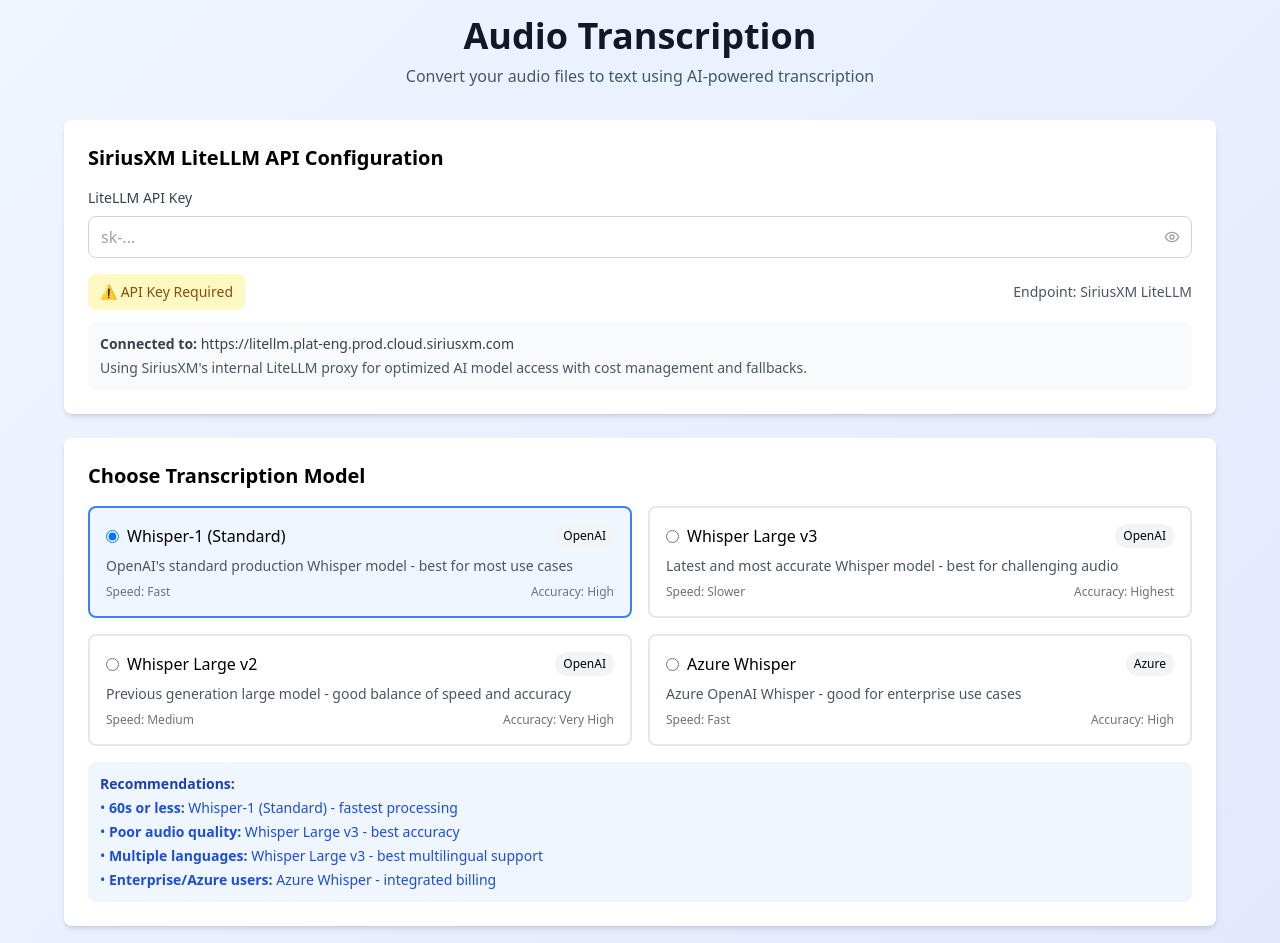
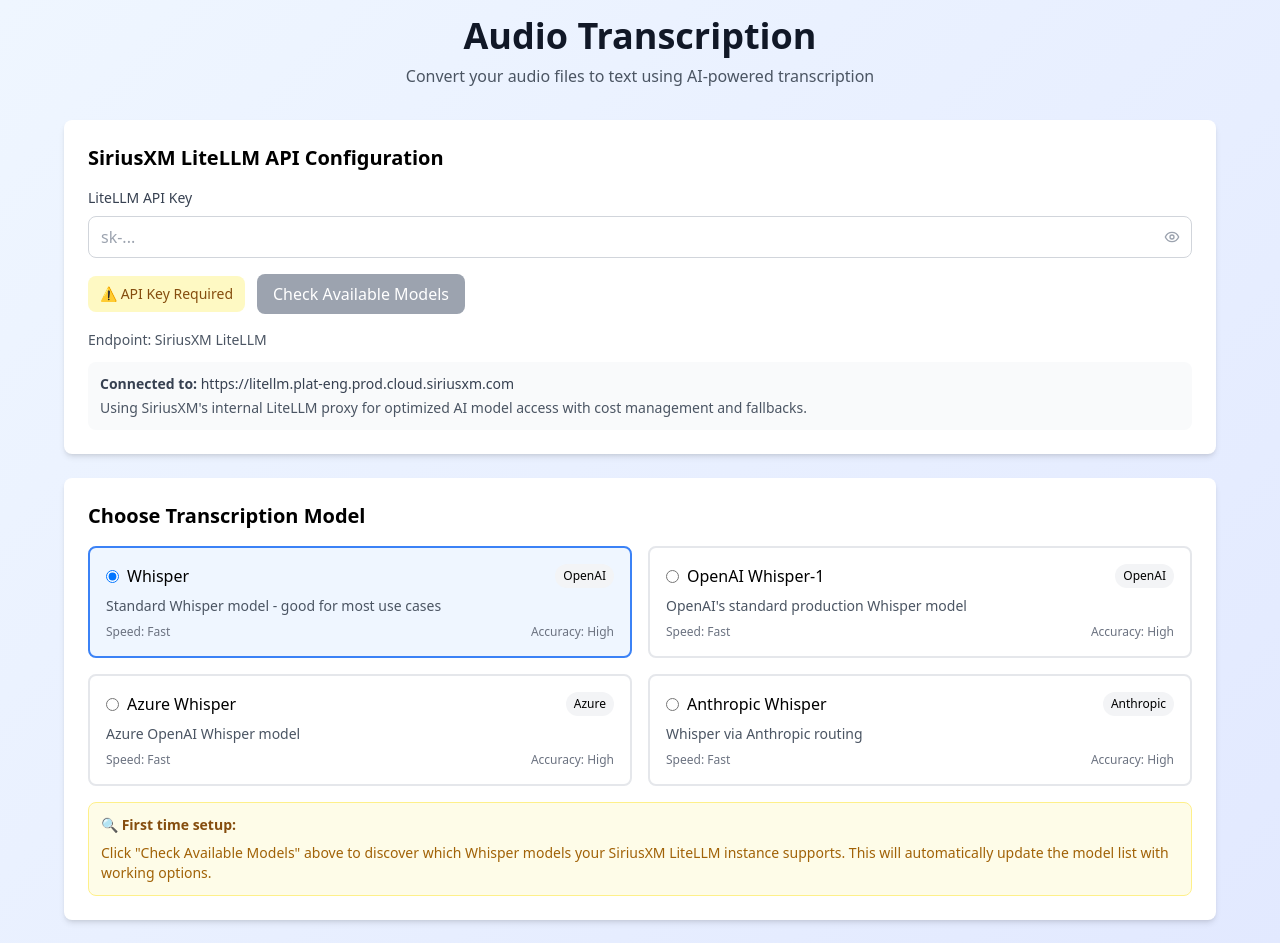
Before and after one commit to wh1sk0/audio-transcription-app, a React (Create React App) app: page / in a window 1280 px wide. Shown: the top 943 px of the page. Built offline with nearby package versions, Linux system fonts and the light colour scheme.

Commit message:
Fix API authentication to use X-API-Key

```diff
--- a/src/App.js
+++ b/src/App.js
@@ -3,42 +3,44 @@
 
 const AudioTranscriptionApp = () => {
   const [files, setFiles] = useState([]);
-  const [selectedModel, setSelectedModel] = useState('whisper-1');
+  const [selectedModel, setSelectedModel] = useState('whisper');
   const [isProcessing, setIsProcessing] = useState(false);
   const [results, setResults] = useState([]);
   const [dragActive, setDragActive] = useState(false);
   const [apiKey, setApiKey] = useState('');
   const [showApiKey, setShowApiKey] = useState(false);
+  const [availableModels, setAvailableModels] = useState([]);
+  const [checkingModels, setCheckingModels] = useState(false);
   const [baseUrl, setBaseUrl] = useState('https://litellm.plat-eng.prod.cloud.siriusxm.com');
   const fileInputRef = useRef(null);
   const folderInputRef = useRef(null);
 
   const models = {
-    'whisper-1': {
-      name: 'Whisper-1 (Standard)',
-      description: 'OpenAI\'s standard production Whisper model - best for most use cases',
+    'whisper': {
+      name: 'Whisper',
+      description: 'Standard Whisper model - good for most use cases',
       provider: 'OpenAI',
       speed: 'Fast',
       accuracy: 'High'
     },
-    'whisper-large-v3': {
-      name: 'Whisper Large v3',
-      description: 'Latest and most accurate Whisper model - best for challenging audio',
+    'openai/whisper-1': {
+      name: 'OpenAI Whisper-1',
+      description: 'OpenAI\'s standard production Whisper model',
       provider: 'OpenAI',
-      speed: 'Slower',
-      accuracy: 'Highest'
+      speed: 'Fast',
+      accuracy: 'High'
     },
-    'whisper-large-v2': {
-      name: 'Whisper Large v2',
-      description: 'Previous generation large model - good balance of speed and accuracy',
-      provider: 'OpenAI',
-      speed: 'Medium',
-      accuracy: 'Very High'
+    'azure/whisper': {
+      name: 'Azure Whisper',
+      description: 'Azure OpenAI Whisper model',
+      provider: 'Azure',
+      speed: 'Fast',
+      accuracy: 'High'
     },
-    'azure/whisper-1': {
-      name: 'Azure Whisper',
-      description: 'Azure OpenAI Whisper - good for enterprise use cases',
-      provider: 'Azure',
+    'anthropic/whisper': {
+      name: 'Anthropic Whisper',
+      description: 'Whisper via Anthropic routing',
+      provider: 'Anthropic',
       speed: 'Fast',
       accuracy: 'High'
     }
@@ -103,6 +105,43 @@
     setResults(prev => prev.filter(result => result.id !== id));
   };
 
+  // Check what models are available
+  const checkAvailableModels = async () => {
+    if (!apiKey.trim()) {
+      alert('Please enter your API key first.');
+      return;
+    }
+
+    setCheckingModels(true);
+    try {
+      const response = await fetch(`${baseUrl}/v1/models`, {
+        headers: {
+          'X-API-Key': apiKey,
+        },
+      });
+
+      if (!response.ok) {
+        throw new Error(`Failed to fetch models: ${response.status}`);
+      }
+
+      const data = await response.json();
+      const whisperModels = data.data?.filter(model =>
+        model.id.toLowerCase().includes('whisper')
+      ) || [];
+
+      setAvailableModels(whisperModels);
+
+      if (whisperModels.length > 0 && !whisperModels.find(m => m.id === selectedModel)) {
+        setSelectedModel(whisperModels[0].id);
+      }
+
+    } catch (error) {
+      alert(`Error checking models: ${error.message}`);
+      console.error('Model check error:', error);
+    }
+    setCheckingModels(false);
+  };
+
   const formatFileSize = (bytes) => {
     if (bytes === 0) return '0 Bytes';
     const k = 1024;
@@ -125,7 +164,7 @@
     const response = await fetch(`${baseUrl}/audio/transcriptions`, {
       method: 'POST',
       headers: {
-        'Authorization': `Bearer ${apiKey}`,
+        'X-API-Key': apiKey,
       },
       body: formData,
     });
@@ -261,13 +300,30 @@
             </div>
           </div>
 
-          <div className="flex items-center justify-between">
+          <div className="flex items-center space-x-3">
             <div className={`px-3 py-2 rounded-lg text-sm ${
               apiKey.trim() ? 'bg-green-100 text-green-800' : 'bg-yellow-100 text-yellow-800'
             }`}>
               {apiKey.trim() ? '✓ API Key Set' : '⚠ API Key Required'}
             </div>
 
+            <button
+              onClick={checkAvailableModels}
+              disabled={!apiKey.trim() || checkingModels}
+              className="bg-purple-600 text-white px-4 py-2 rounded-lg hover:bg-purple-700 disabled:bg-gray-400 disabled:cursor-not-allowed transition-colors flex items-center gap-2"
+            >
+              {checkingModels ? (
+                <>
+                  <Loader2 className="h-4 w-4 animate-spin" />
+                  Checking...
+                </>
+              ) : (
+                'Check Available Models'
+              )}
+            </button>
+          </div>
+
+          <div className="flex items-center justify-between mt-4">
             <div className="text-sm text-gray-600">
               <span>Endpoint: SiriusXM LiteLLM</span>
             </div>
@@ -281,11 +337,56 @@
               Using SiriusXM's internal LiteLLM proxy for optimized AI model access with cost management and fallbacks.
             </p>
           </div>
+
+          {availableModels.length > 0 && (
+            <div className="mt-4 p-3 bg-green-50 rounded-lg border border-green-200">
+              <p className="text-sm text-green-800 mb-2">
+                <strong>✓ Available Whisper Models Found:</strong>
+              </p>
+              <div className="flex flex-wrap gap-2">
+                {availableModels.map(model => (
+                  <span key={model.id} className="text-xs px-2 py-1 bg-green-100 text-green-700 rounded">
+                    {model.id}
+                  </span>
+                ))}
+              </div>
+            </div>
+          )}
         </div>
 
         {/* Model Selection */}
         <div className="bg-white rounded-lg shadow-md p-6 mb-6">
           <h2 className="text-xl font-semibold mb-4">Choose Transcription Model</h2>
+
+          {availableModels.length > 0 ? (
+            <div className="grid grid-cols-1 md:grid-cols-2 gap-4">
+              {availableModels.map((model) => (
+                <div
+                  key={model.id}
+                  className={`p-4 rounded-lg border-2 cursor-pointer transition-all ${
+                    selectedModel === model.id
+                      ? 'border-blue-500 bg-blue-50'
+                      : 'border-gray-200 hover:border-gray-300'
+                  }`}
+                  onClick={() => setSelectedModel(model.id)}
+                >
+                  <div className="flex items-center mb-2">
+                    <input
+                      type="radio"
+                      checked={selectedModel === model.id}
+                      onChange={() => setSelectedModel(model.id)}
+                      className="mr-2"
+                    />
+                    <h3 className="font-medium">{model.id}</h3>
+                    <span className="ml-auto text-xs px-2 py-1 bg-gray-100 rounded-full">Available</span>
+                  </div>
+                  <p className="text-sm text-gray-600">
+                    {model.id.includes('whisper') ? 'OpenAI Whisper transcription model' : 'Transcription model'}
+                  </p>
+                </div>
+              ))}
+            </div>
+          ) : (
             <div className="grid grid-cols-1 md:grid-cols-2 gap-4">
               {Object.entries(models).map(([key, model]) => (
                 <div
@@ -315,16 +416,15 @@
                 </div>
               ))}
             </div>
-          <div className="mt-4 p-3 bg-blue-50 rounded-lg">
-            <p className="text-sm text-blue-800">
-              <strong>Recommendations:</strong>
+          )}
+
+          <div className="mt-4 p-3 bg-yellow-50 rounded-lg border border-yellow-200">
+            <p className="text-sm text-yellow-800 mb-2">
+              <strong>🔍 First time setup:</strong>
             </p>
-            <ul className="text-sm text-blue-700 mt-1 space-y-1">
-              <li>• <strong>60s or less:</strong> Whisper-1 (Standard) - fastest processing</li>
-              <li>• <strong>Poor audio quality:</strong> Whisper Large v3 - best accuracy</li>
-              <li>• <strong>Multiple languages:</strong> Whisper Large v3 - best multilingual support</li>
-              <li>• <strong>Enterprise/Azure users:</strong> Azure Whisper - integrated billing</li>
-            </ul>
+            <p className="text-sm text-yellow-700">
+              Click "Check Available Models" above to discover which Whisper models your SiriusXM LiteLLM instance supports. This will automatically update the model list with working options.
+            </p>
           </div>
         </div>
 
```
Also changed, not shown: 1 other file (tests, documents, lock files or other folders). Lines whose indentation alone changed are shown as unchanged.
